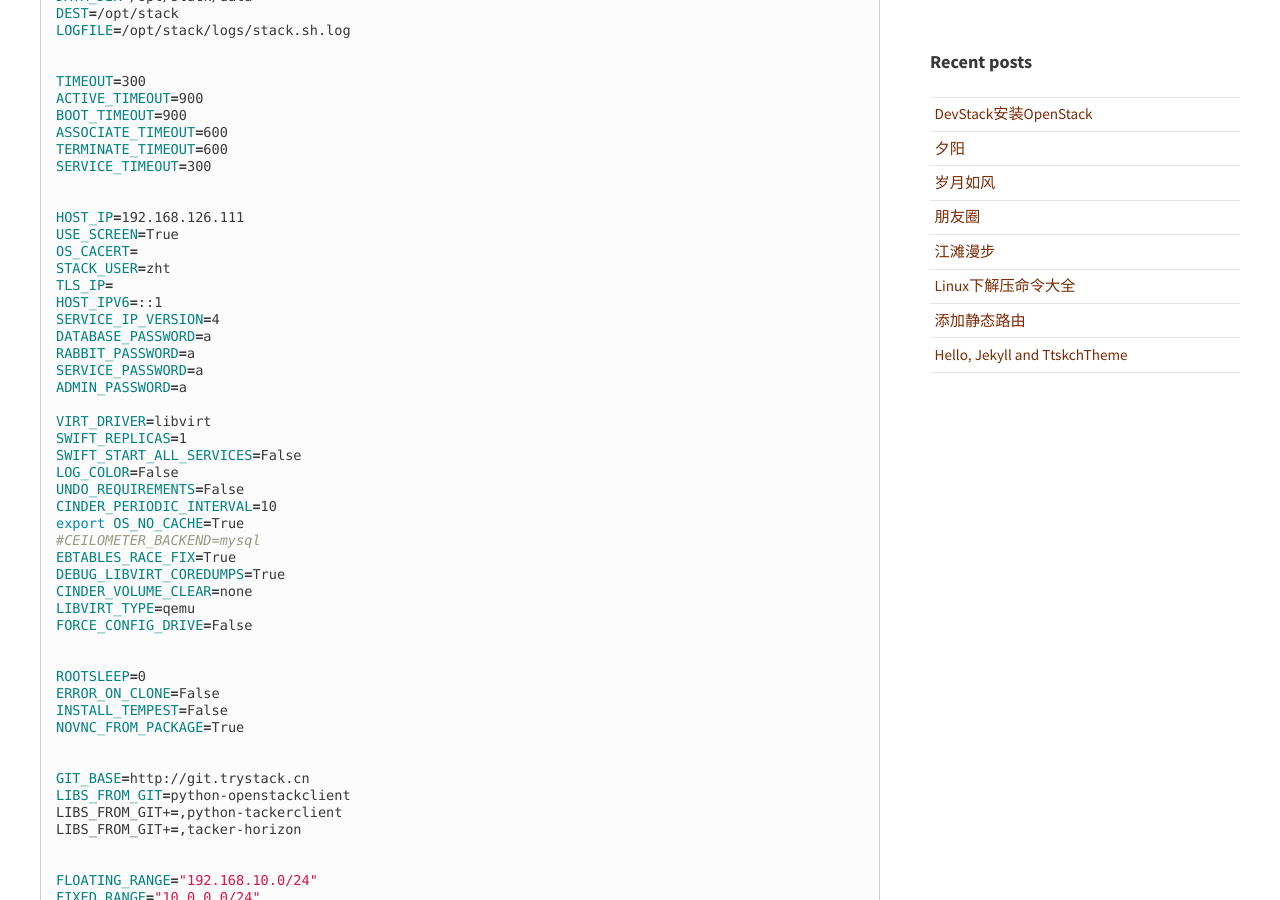
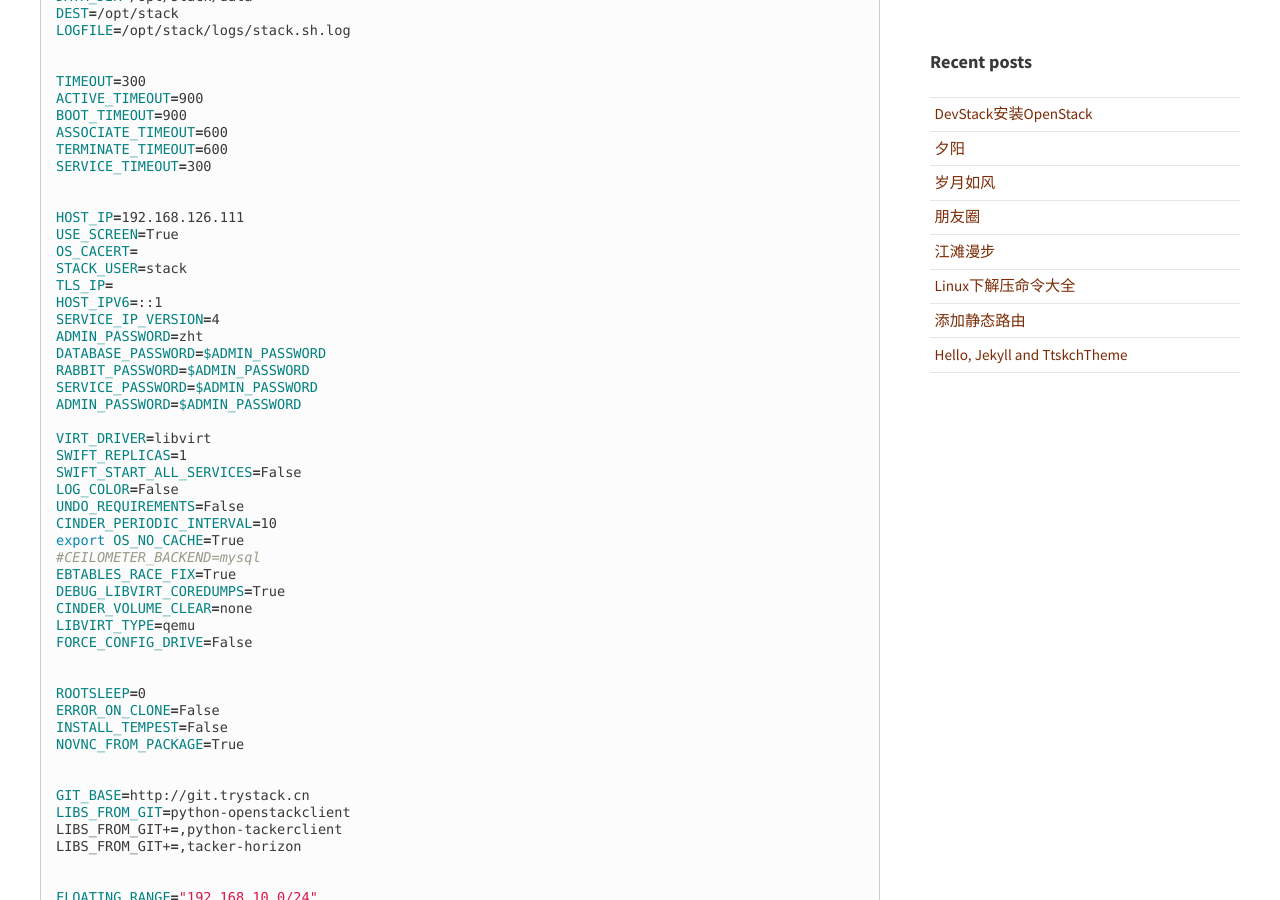
Before and after one commit to changhungtao/changhungtao.github.io, a Jekyll site: the page built from _posts/2018-12-26-DevStack安装OpenStack.md, in a window 1280 px wide and 900 px high, scrolled down 2468 px. Built offline with Jekyll 4.4.1, drawn with Linux system fonts in a browser that asks for light colours; nearby versions of some CDN libraries; comment, search, counter and statistics services are not loaded.

Commit message:
Modify file "local.conf"

```diff
--- a/_posts/2018-12-26-DevStack安装OpenStack.md
+++ b/_posts/2018-12-26-DevStack安装OpenStack.md
@@ -118,14 +118,15 @@ SERVICE_TIMEOUT=300
 HOST_IP=192.168.126.111
 USE_SCREEN=True
 OS_CACERT=
-STACK_USER=zht
+STACK_USER=stack
 TLS_IP=
 HOST_IPV6=::1
 SERVICE_IP_VERSION=4
-DATABASE_PASSWORD=a
-RABBIT_PASSWORD=a
-SERVICE_PASSWORD=a
-ADMIN_PASSWORD=a
+ADMIN_PASSWORD=zht
+DATABASE_PASSWORD=$ADMIN_PASSWORD
+RABBIT_PASSWORD=$ADMIN_PASSWORD
+SERVICE_PASSWORD=$ADMIN_PASSWORD
+ADMIN_PASSWORD=$ADMIN_PASSWORD
 
 VIRT_DRIVER=libvirt
 SWIFT_REPLICAS=1
```
